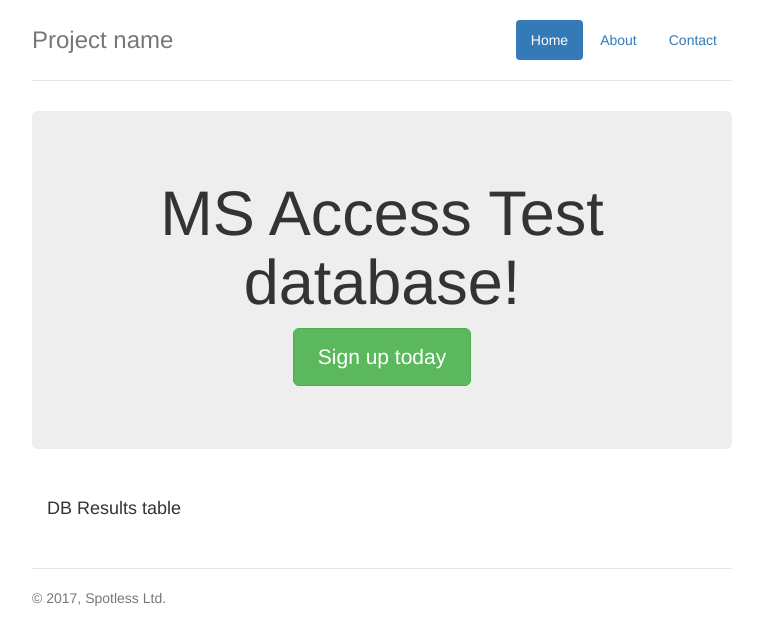
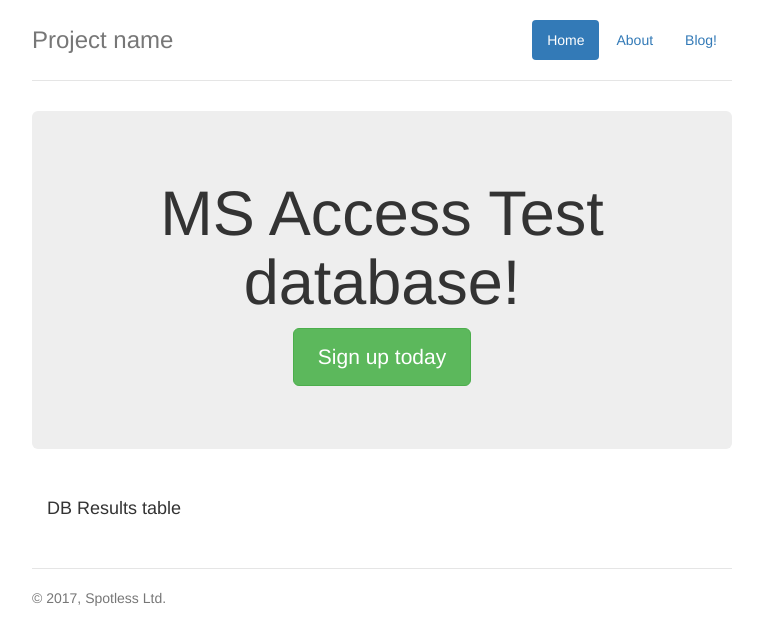
Before and after one commit to jp0d/www, a plain HTML site: page index.html in a window 1280 px wide. Shown: the whole page, without its empty margins (258-1021 px from the left). Drawn offline with nearby package versions, Linux system fonts and the light colour scheme.

Commit message:
index.html

```diff
--- a/index.html
+++ b/index.html
@@ -1,4 +1,3 @@
-<!DOCTYPE html>
 <html lang="en">
   <head>
     <meta charset="utf-8">
@@ -36,7 +35,7 @@
           <ul class="nav nav-pills pull-right">
             <li role="presentation" class="active"><a href="#">Home</a></li>
             <li role="presentation"><a href="#">About</a></li>
-            <li role="presentation"><a href="#">Contact</a></li>
+            <li role="presentation"><A href="./wordpress/">Blog!</a></li>
           </ul>
         </nav>
         <h3 class="text-muted">Project name</h3>
```
Lines whose indentation alone changed are shown as unchanged.
